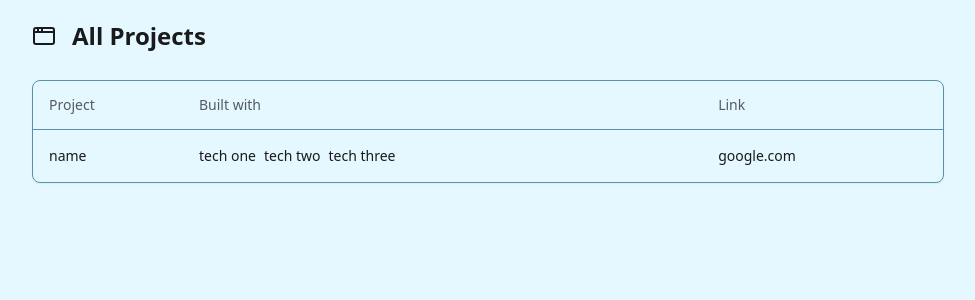
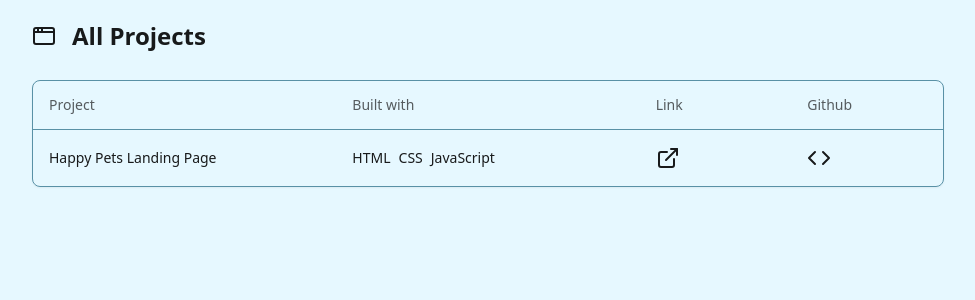
Before and after one commit to nicyuvi/nicyuvi-v2, a Next.js app: page /archive in a window 1280 px wide. Shown: the top 300 px of the page, without its empty margins (152-1127 px from the left). Built offline with nearby package versions, Linux system fonts and the light colour scheme.

Commit message:
adjust array and column styling

```diff
--- a/src/app/(main)/(routes)/archive/page.tsx
+++ b/src/app/(main)/(routes)/archive/page.tsx
@@ -1,34 +1,28 @@
 import {
+  Table,
+  TableBody,
+  TableCell,
   TableHead,
+  TableHeader,
   TableRow,
-  TableHeader,
-  TableCell,
-  TableBody,
-  Table,
 } from '@/components/ui/table'
+import { AppWindow, Code, ExternalLink } from 'lucide-react'
 import Link from 'next/link'
-import { AppWindow } from 'lucide-react'
-
-type Link = {
-  name: string
-  href: string
-}
 
 type Project = {
   name: string
   techList: string[]
-  link: Link
+  link: string
+  github: string
 }
 
 export default function Component() {
   const projects: Project[] = [
     {
-      name: 'name',
-      techList: ['tech one', 'tech two', 'tech three'],
-      link: {
-        name: 'google.com',
-        href: 'https://google.com',
-      },
+      name: 'Happy Pets Landing Page',
+      techList: ['HTML', 'CSS', 'JavaScript'],
+      link: 'https://happypetslandingpage.netlify.app/',
+      github: 'https://github.com/nicyuvi/happy-pets-landing-page',
     },
   ]
   return (
@@ -43,9 +37,10 @@ export default function Component() {
             <Table>
               <TableHeader>
                 <TableRow>
-                  <TableHead className="w-[150px]">Project</TableHead>
-                  <TableHead>Built with</TableHead>
-                  <TableHead>Link</TableHead>
+                  <TableHead className="w-1/3">Project</TableHead>
+                  <TableHead className="w-1/3">Built with</TableHead>
+                  <TableHead className="w-1/6">Link</TableHead>
+                  <TableHead className="w-1/6">Github</TableHead>
                 </TableRow>
               </TableHeader>
               <TableBody>
@@ -62,8 +57,13 @@ export default function Component() {
                       ))}
                     </TableCell>
                     <TableCell>
-                      <Link href={project.link.href} target="_blank">
-                        {project.link.name}
+                      <Link href={project.link} target="_blank">
+                        <ExternalLink />
+                      </Link>
+                    </TableCell>
+                    <TableCell>
+                      <Link href={project.github} target="_blank">
+                        <Code />
                       </Link>
                     </TableCell>
                   </TableRow>
```
